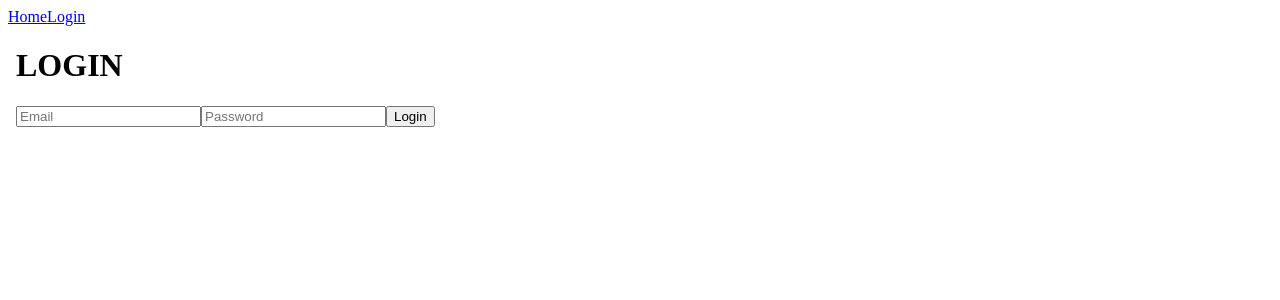
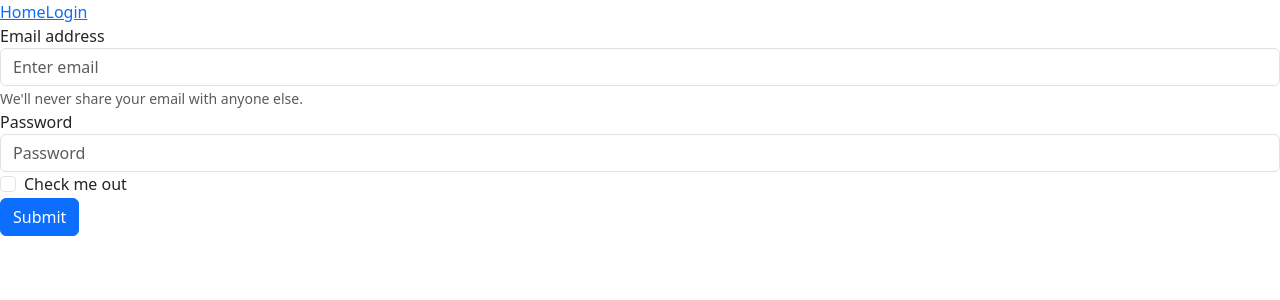
Before and after one commit to windingtheropes/budget-web, a Vue app: page /login in a window 1280 px wide. Shown: the top 300 px of the page. Built offline with nearby package versions, Linux system fonts and the light colour scheme.

Commit message:
bootstrap

```diff
--- a/package.json
+++ b/package.json
@@ -11,6 +11,7 @@
     "type-check": "vue-tsc --build"
   },
   "dependencies": {
+    "bootstrap": "^5.3.3",
     "vue": "^3.5.13",
     "vue-router": "4"
   },
--- a/src/assets/main.css
+++ b/src/assets/main.css
@@ -0,0 +1,24 @@
+table th {
+    /* background-color: grey; */
+    text-align: left;
+    /* background-color: red; */
+    /* padding-right: 0.5em; */
+    /* padding-left: 0.5em; */
+}
+
+table tr td {
+    text-align: left;
+}
+
+.popup {
+    position: fixed;
+    top: 5em;
+    left: 5em;
+    right: 5em;
+    bottom: 5em;
+    background-color:blue;
+}
+
+.hidden {
+    display: none;
+}
--- a/src/components/Login.vue
+++ /dev/null
@@ -1,33 +0,0 @@
-<script setup lang="ts">
-import { ref } from 'vue';
-
-const email = ref(null);
-const password = ref(null);
-
-const validate_login = async () => {
-  const email_value: string = email.value.value
-  const password_value: string = password.value.value
-  const response = await fetch("http://127.0.0.1:3000/api/account/login", {
-    method: "PUT",
-    body: JSON.stringify({ email: email_value, password: password_value }),
-  })
-
-  // follows format of {code: int, message/token: string}
-  const { code, message, token } = JSON.parse(await response.text())
-  if (code == 200) {
-    localStorage.setItem("token", token)
-    alert("logged in")
-  } else {
-    alert(code + " " + message)
-  }
-}
-</script>
-
-<template>
-  <h1>LOGIN</h1>
-  <form>
-    <input ref="email" name="email" placeholder="Email" type="text">
-    <input ref="password" name="password" placeholder="Password" type="password">
-    <button type="submit" v-on:click.prevent="validate_login()">Login</button>
-  </form>
-</template>
--- /dev/null
+++ b/src/components/NewTransaction.vue
@@ -0,0 +1,16 @@
+<script setup lang="ts">
+
+</script>
+
+<template>
+    <div class="popup">
+        <h1>New Transaction</h1>
+        <form>
+            <input ref="amount" name="amount" placeholder="0.00" type="text">
+            <input ref="currency" name="currency" placeholder="CAD" type="text">
+            <input ref="description" name="description" placeholder="Description" type="text">
+
+            <button type="submit" v-on:click.prevent="">Insert</button>
+        </form>
+    </div>
+</template>
--- a/src/components/Landing.vue
+++ b/src/pages/Landing.vue
@@ -1,6 +1,7 @@
 <script setup lang="ts">
 import { computed, ref, watch, type Ref } from "vue"
 import { type TransactionEntry } from "@/types";
+import NewTransaction from '..//components/NewTransaction.vue'
 
 let entries: Ref<TransactionEntry[]> = ref([]);
 
@@ -18,26 +19,33 @@ const updateEntries = async () => {
 }
 
 updateEntries()
+
+const getYMD = (seconds: number): string => {
+  let date = new Date(seconds * 1000)
+  return `${date.getFullYear()}/${date.getMonth()+1}/${date.getDate()}`
+}
 console.log(entries)
 </script>
 
 <template>
   <h1>Transactions</h1>
-  <table>
+  <table class="table">
     <thead>
       <tr>
-        <!-- <th>Date</th> -->
-        <th>Amount</th>
-        <th>Currency</th>
-        <th>Tags</th>
+        <th scope="col">Date</th>
+        <th scope="col">Amount</th>
+        <th scope="col">Currency</th>
+        <th scope="col">Description</th>
+        <th scope="col">Tags</th>
       </tr>
     </thead>
-    <tbody v-for="entry in entries">
-      <tr :data-id="entry.Id">
-        <!-- <td>{{ new Date(entry.Unix_Timestamp) }}</td> -->
+    <tbody>
+      <tr v-for="entry in entries" :data-id="entry.Id">
+        <td>{{ getYMD(entry.Unix_Timestamp)}}</td>
         <td>{{ entry.Amount }}</td>
         <td>{{ entry.Currency }}</td>
-        <td v-for="tag in entry.Tags">{{tag.Name}}</td>
+        <td>{{ entry.Msg }}</td>
+        <td v-for="tag in entry.Tags"><span :data-id="tag.Id">{{ tag.Name }}</span></td>
       </tr>
     </tbody>
   </table>
--- /dev/null
+++ b/src/pages/Login.vue
@@ -0,0 +1,43 @@
+<script setup lang="ts">
+import { ref } from 'vue';
+const email = ref(null);
+const password = ref(null);
+
+const validate_login = async () => {
+  const email_value: string = email.value.value
+  const password_value: string = password.value.value
+  const response = await fetch("http://127.0.0.1:3000/api/account/login", {
+    method: "PUT",
+    body: JSON.stringify({ email: email_value, password: password_value }),
+  })
+
+  // follows format of {code: int, message/token: string}
+  const { code, message, token } = JSON.parse(await response.text())
+  if (code == 200) {
+    localStorage.setItem("token", token)
+    alert("logged in")
+  } else {
+    alert(code + " " + message)
+  }
+}
+</script>
+
+<template>
+  <form>
+    <div class="form-group">
+      <label for="exampleInputEmail1">Email address</label>
+      <input ref="email" type="email" class="form-control" id="exampleInputEmail1" aria-describedby="emailHelp"
+        placeholder="Enter email">
+      <small id="emailHelp" class="form-text text-muted">We'll never share your email with anyone else.</small>
+    </div>
+    <div class="form-group">
+      <label for="exampleInputPassword1">Password</label>
+      <input ref="password" type="password" class="form-control" id="exampleInputPassword1" placeholder="Password">
+    </div>
+    <div class="form-group form-check">
+      <input type="checkbox" class="form-check-input" id="exampleCheck1">
+      <label class="form-check-label" for="exampleCheck1">Check me out</label>
+    </div>
+    <button type="submit" v-on:click.prevent="validate_login()" class="btn btn-primary">Submit</button>
+  </form>
+</template>
--- a/src/types.ts
+++ b/src/types.ts
@@ -6,6 +6,7 @@ export interface Tag {
 export interface TransactionEntry {
 	Id:             number,
 	User_Id:        number,
+	Msg: 			string,
 	Amount:         number,
 	Tags: Tag[],
 	Currency:       string,
```
Also changed, not shown: src/main.ts (+4 -3 lines), 1 other file (tests, documents, lock files or other folders).
